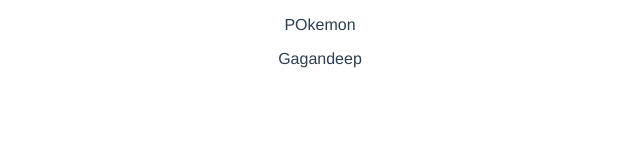
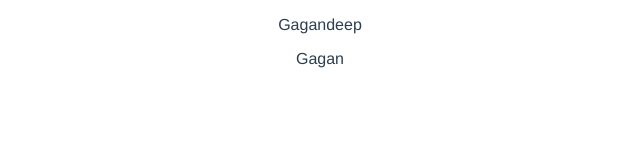
Before and after one commit to Gagandeep39/vue-composition-api-demo, a Vue app: page / in a window 1280 px wide. Shown: the top 160 px of the page, without its empty margins (320-960 px from the left). Built offline with nearby package versions, Linux system fonts and the light colour scheme.

Commit message:
Added refs

```diff
--- a/src/App.vue
+++ b/src/App.vue
@@ -6,19 +6,32 @@
 </template>
 
 <script>
-import { ref } from 'vue';
+import { isReactive, isRef, reactive, ref, toRefs } from 'vue';
 
 export default {
   setup() {
+    // Refs
     const username = ref('Gagandeep');
     const obj = ref({ name: 'Gagan', age: 21 });
-    console.log(username);
-    // Return all data we want to expose to template
-
-    setTimeout(() => {
-      username.value = 'POkemon';
-      obj.value.name = 'Gagandeep';
-    }, 100);
+    // ###########  Ref  #############
+    // Accessing object
+    console.log(obj);
+    console.log(obj.value.name);
+    // Checkiing if it is reactive
+    console.log(isRef(obj)); // True
+    console.log(isRef(obj.value.name)); // False
+    // ###########  Reactive  #############
+    // Reactive
+    const obj2 = reactive({ name: 'Gagan', age: 21 });
+    // Accessing object
+    console.log(obj2);
+    console.log(obj2.name);
+    // Checkiing if it is reactive
+    console.log(isReactive(obj2)); // True
+    console.log(isReactive(obj2.name)); // False
+    // Making child reactive
+    const refObj = toRefs(obj2);
+    console.log(isRef(refObj.name));
     return { username, obj };
   },
 };
```
Also changed, not shown: 1 other file (tests, documents, lock files or other folders).
